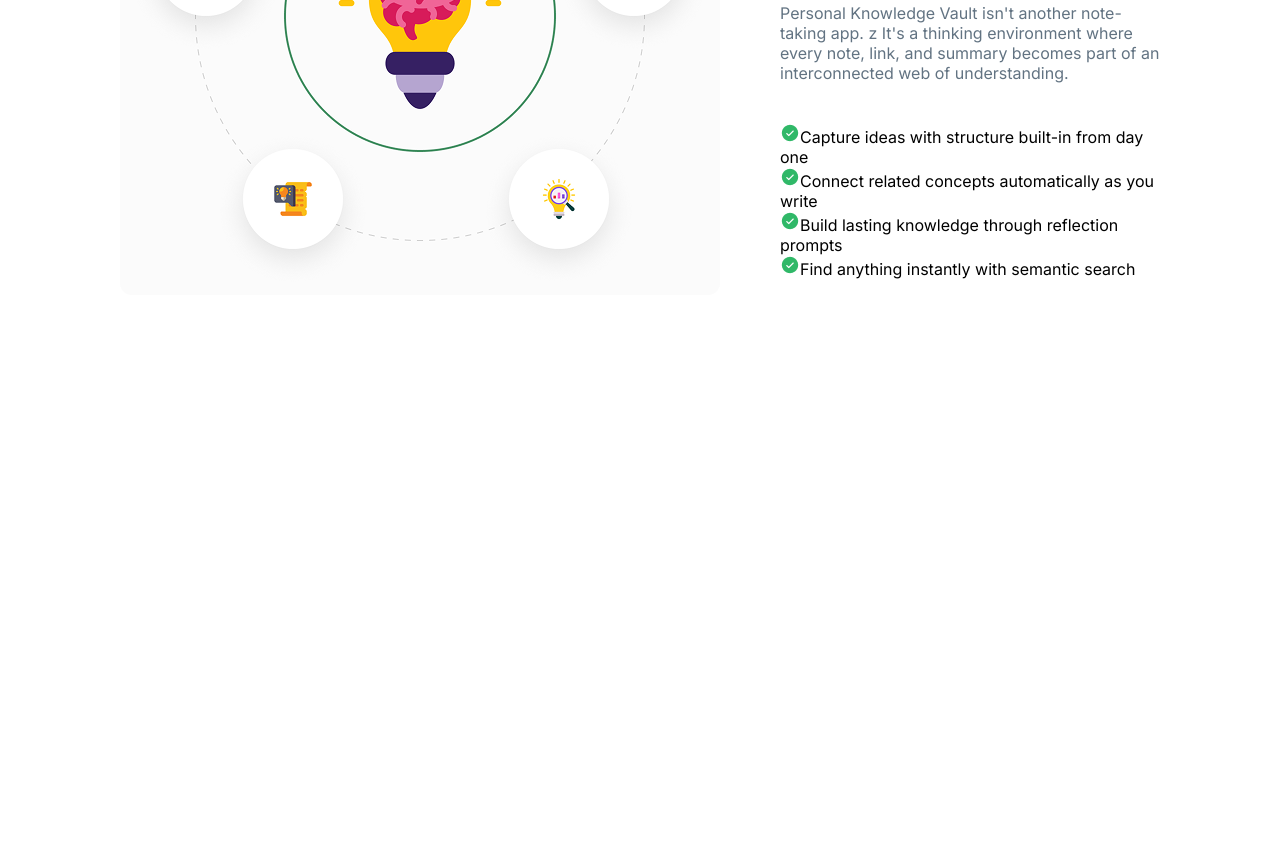
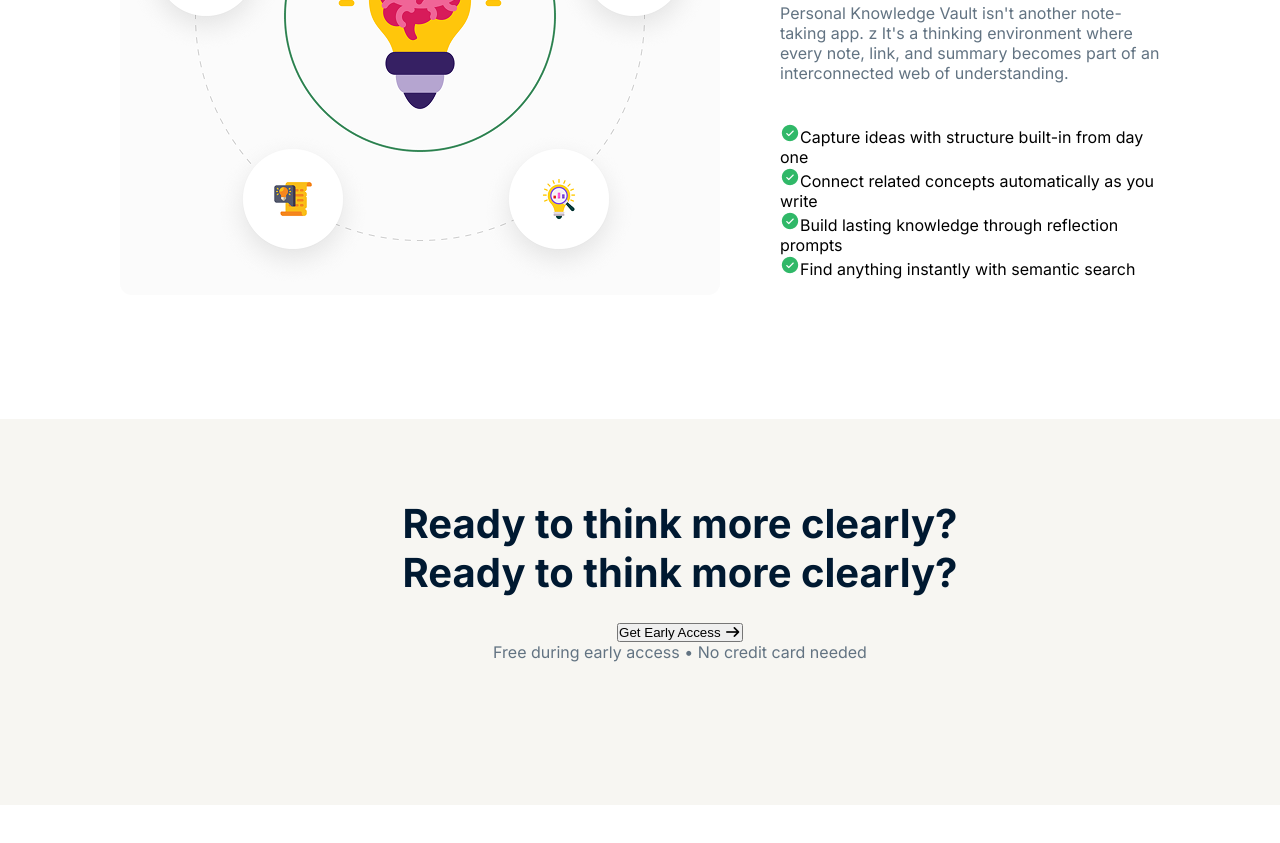
Before and after one commit to 23joy/Knowledge-Vault-code13, a plain HTML site: page index.html in a window 1280 px wide. Shown: the part 1759-2602 px from the top of the page. Before the commit the page ends 2178 px from the top, so only its background shows below. Drawn offline with Linux system fonts and the light colour scheme.

Commit message:
add Early-access-section and styles

```diff
--- a/index.html
+++ b/index.html
@@ -90,6 +90,20 @@
             </div>
         </div>
        </section>
+        <!-- early access section -->
+        <section class="Early-access-section">
+        <div class="early-container">
+            <div class="early-content">
+                <h2>Ready to think more clearly?</h2>
+                <h2>Ready to think more clearly?</h2>
+            </div>
+            <div class="early-btn">
+                <button class="btn">Get Early Access  <i class="fa-solid fa-arrow-right"></i></button>
+                <p>Free during early access • No credit card needed</p>
+                </div>
+            </div>
+        </div>
+       </section>
     </header>
 
 </body>
--- a/styles.css
+++ b/styles.css
@@ -204,3 +204,40 @@
     color: #627382;
     margin-bottom: 40px;
 }
+/* Early-access-section */
+.Early-access-section{
+    width: 1360px;
+    height: 386px;
+    margin:auto;
+    background-color: #F7F6F2;
+    margin-bottom: 120px;
+
+
+}
+.early-container{
+    display: flex;
+    flex-direction: column;
+    text-align: center;
+    gap: 24px;
+    padding: 80px 40px 80px 40px;
+}
+.early-content{
+    width: 1280px;
+    margin: auto;
+    gap: 16px;
+}
+.early-btn{
+    width: 1280px;
+    margin: auto;
+    gap: 16px;
+}
+.early-btn p{
+    font-size: 16px;
+    line-height: 20px;
+    color: #627382;
+}
+.early-content h2{
+    font-size: 40px;
+    font-weight: bold;
+    color: #001931;
+}
```
